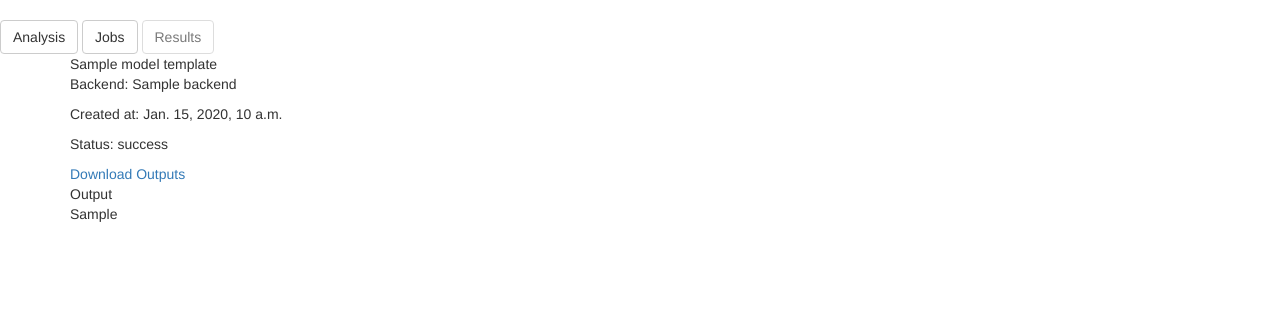
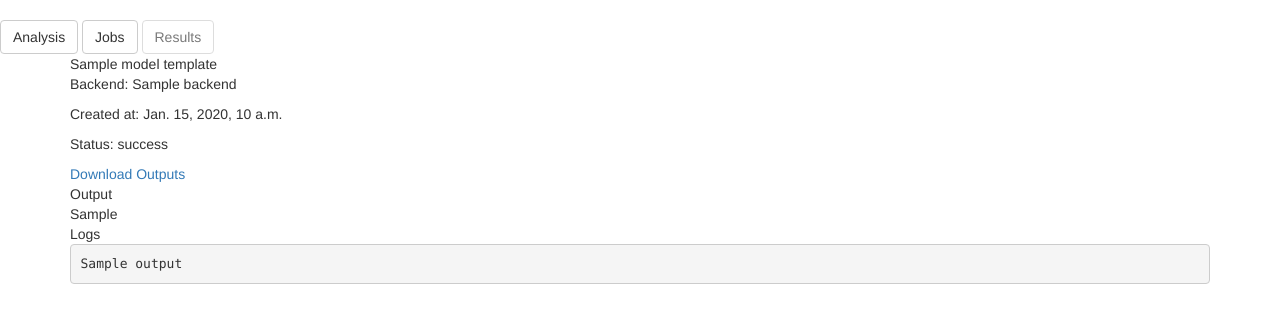
Before and after one commit to BerkeleyBiostats/tlapp, a Django app: template templates/job_detail.html in a window 1280 px wide. Shown: the part 51-374 px from the top of the page. Run offline with Django 3.2, Linux system fonts and the light colour scheme; the template is opened without the code that fills it: most values are stand-ins (such as "Sample title", 1, 10 or a date in 2020); data that the repository does not hold is empty; some libraries are stand-ins or nearby versions.

Commit message:
Always show all the logs

```diff
--- a/templates/job_detail.html
+++ b/templates/job_detail.html
@@ -31,12 +31,22 @@
 
 {% if job.status == 'success' %}
     {{ job.report_html | safe }}
-{% else %}
-<pre>{{ job.output }}</pre>
 {% endif %}
 
     </div>
     </div>
+</div>
+</div>
+
+<div class="row">
+<div class="col-lg-12">
+    <div class="ibox">
+        <div class="ibox-title">Logs</div>
+        <div class="ibox-content">
+        <pre>{{ job.output }}</pre>
+    </div>
+    </div>
+</div>
 </div>
 
 <!-- <div>
```
